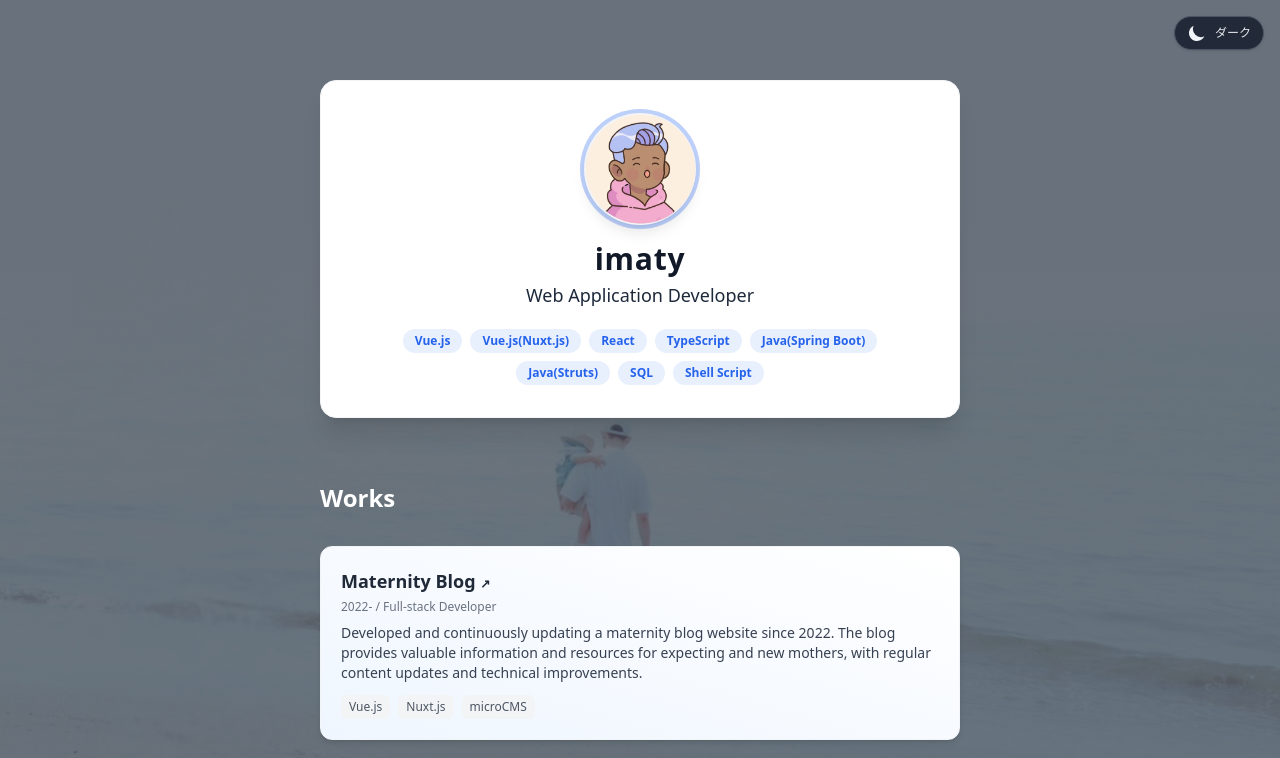
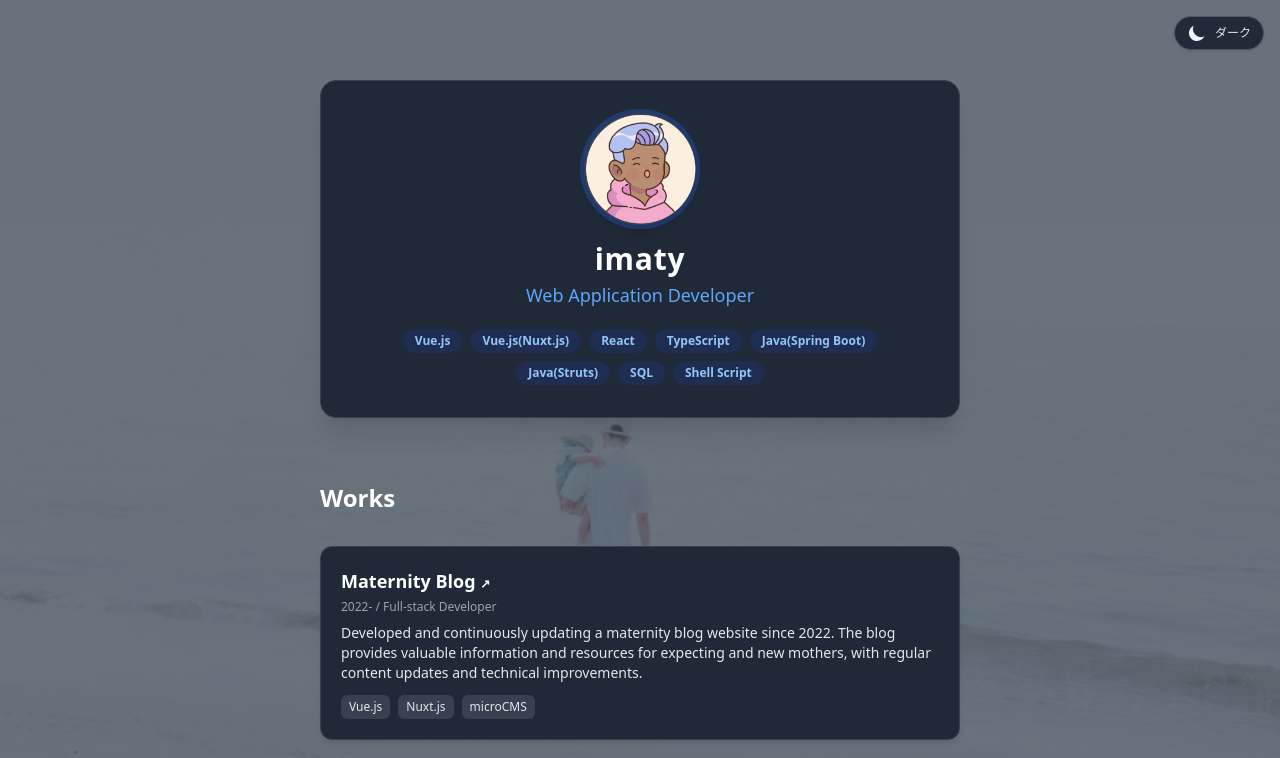
Before and after one commit to imaty1022/imaty-portfolio, a Next.js app: page / in a window 1280 px wide. Shown: the top 758 px of the page. Built offline with nearby package versions, Linux system fonts and the light colour scheme.

Commit message:
feat: change section colors in dark theme

```diff
--- a/src/pages/index.tsx
+++ b/src/pages/index.tsx
@@ -67,8 +67,8 @@ export default function Home() {
       <div className="space-y-16 max-w-2xl mx-auto py-10">
       {/* プロフィール */}
       <section>
-        <div className="bg-white rounded-2xl shadow-xl p-8 flex flex-col items-center text-center border border-gray-100 relative">
-          <div className="w-28 h-28 mb-4 rounded-full overflow-hidden ring-4 ring-accent/30 shadow-lg bg-gray-100">
+        <div className="bg-white dark:bg-gray-800 rounded-2xl shadow-xl p-8 flex flex-col items-center text-center border border-gray-100 dark:border-gray-700 relative">
+          <div className="w-28 h-28 mb-4 rounded-full overflow-hidden ring-4 ring-accent/30 shadow-lg bg-gray-100 dark:bg-gray-700">
             <Image
               src={imagePath}
               alt="imaty Profile Picture"
@@ -77,11 +77,16 @@ export default function Home() {
               className="object-cover w-full h-full"
             />
           </div>
-          <h1 className="text-3xl font-bold mb-1 tracking-wide text-gray-900">{profile.name}</h1>
-          <p className="text-primary text-lg mb-3 font-medium">{profile.title}</p>
+          <h1 className="text-3xl font-bold mb-1 tracking-wide text-gray-900 dark:text-white">{profile.name}</h1>
+          <p className="text-primary dark:text-blue-400 text-lg mb-3 font-medium">{profile.title}</p>
           <div className="flex flex-wrap justify-center gap-2 mt-2">
             {profile.skills.map((s, i) => (
-              <span key={i} className="bg-accent/10 text-accent px-3 py-1 rounded-full text-xs font-semibold">{s}</span>
+              <span
+                key={i}
+                className="bg-accent/10 dark:bg-blue-900/30 text-accent dark:text-blue-300 px-3 py-1 rounded-full text-xs font-semibold"
+              >
+                {s}
+              </span>
             ))}
           </div>
         </div>
@@ -92,20 +97,25 @@ export default function Home() {
         <SectionTitle>Works</SectionTitle>
         <ul className="space-y-5">
           {works.map((p, i) => (
-            <li key={i} className="border border-gray-100 rounded-xl p-5 bg-gradient-to-tr from-blue-50 to-white shadow-md hover:shadow-lg transition-shadow">
-              <div className="font-bold text-lg mb-1 text-gray-800">
+            <li key={i} className="border border-gray-100 dark:border-gray-700 rounded-xl p-5 bg-gradient-to-tr from-blue-50 to-white dark:from-gray-800 dark:to-gray-800 shadow-md hover:shadow-lg transition-shadow">
+              <div className="font-bold text-lg mb-1 text-gray-800 dark:text-white">
                 {p.url ? (
-                  <a href={p.url} target="_blank" rel="noopener noreferrer" className="hover:text-accent transition-colors">
+                  <a href={p.url} target="_blank" rel="noopener noreferrer" className="hover:text-accent dark:hover:text-blue-400 transition-colors">
                     {p.title} <span className="text-xs">↗</span>
                   </a>
-                ) : p.title}
+                ) : (
+                  <span className="dark:text-white">{p.title}</span>
+                )}
               </div>
-              <div className="text-xs text-gray-500 mb-2">{p.period} / {p.role}</div>
-              <div className="text-gray-700 text-sm mb-3">{p.description}</div>
+              <div className="text-xs text-gray-500 dark:text-gray-400 mb-2">{p.period} / {p.role}</div>
+              <div className="text-gray-700 dark:text-gray-200 text-sm mb-3">{p.description}</div>
               {p.technologies && (
                 <div className="flex flex-wrap gap-2 mt-2">
                   {p.technologies.map((tech, techIdx) => (
-                    <span key={techIdx} className="bg-gray-100 text-gray-600 px-2 py-1 rounded-md text-xs">
+                    <span
+                      key={techIdx}
+                      className="bg-gray-100 dark:bg-gray-700 text-gray-600 dark:text-gray-200 px-2 py-1 rounded-md text-xs"
+                    >
                       {tech}
                     </span>
                   ))}
```
